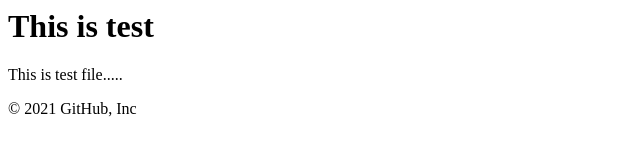
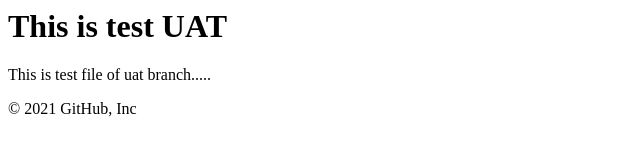
Before and after one commit to find2manish/Test, a plain HTML site: page index.html in a window 1280 px wide. Shown: the whole page, without its empty margins (0-640 px from the left). Drawn offline with Linux system fonts and the light colour scheme.

Commit message:
Update index.html

```diff
--- a/index.html
+++ b/index.html
@@ -1,8 +1,8 @@
 <html>
 <head>
-<title>Hello Test</title>
+<title>UAT Test</title>
 </head>
-<h1>This is test</h1>
-<p>This is test file.....</p>
+<h1>This is test UAT</h1>
+<p>This is test file of uat branch.....</p>
 </html>
 © 2021 GitHub, Inc
```
